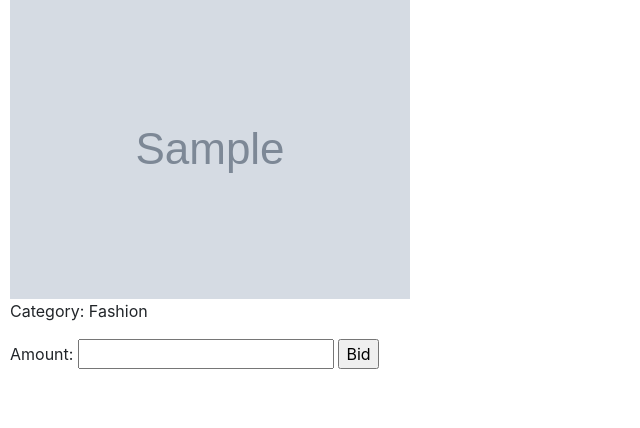
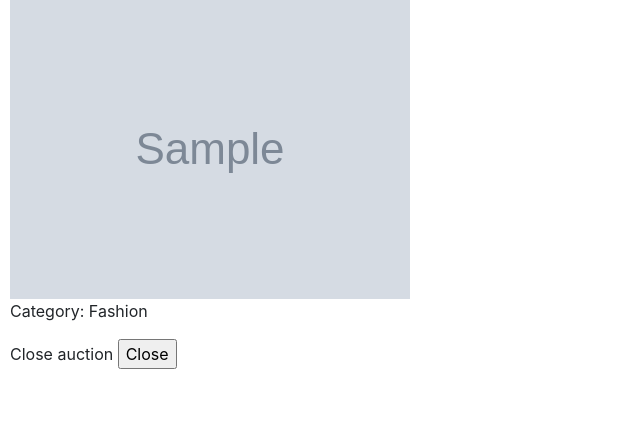
Before and after one commit to cdramirezh/commerce, a Django app: page /auction/1 in a window 1280 px wide. Shown: the part 330-758 px from the top of the page, without its empty margins (0-640 px from the left). Run offline with Django 3.2, Linux system fonts and the light colour scheme; a user stored in the database is signed in; tables that the repository leaves empty hold one stand-in row (values such as "Sample post"); grey boxes marked "Sample" are stand-in pictures; some libraries are stand-ins or nearby versions.

Commit message:
Now auction creator can close Auctions. Winner is presented with a message saying Youre the winner!

```diff
--- a/auctions/models.py
+++ b/auctions/models.py
@@ -37,8 +37,23 @@ class Auction(models.Model):
     winner = models.ForeignKey(User, on_delete=models.SET_NULL, blank=True, null=True)
     creator = models.ForeignKey(User, on_delete=models.CASCADE, related_name="created_auctions")
 
-    def close(self, winner):
-        self.winner=winner
+    def close(self):
+        # This query coulb be avoided by adding a 'last_bidder' attribe to the Auction model
+        # And implementig a method 'Auction.set_price_and_bidder(amount=self.amount, last_bidder=self.user) inside the bid clean() method
+        # If this were a real Auction site with millions of bids per second,
+        # then it would be sensible to implement the auction closing in the beforementioned way
+        # But I want to familiarize miself with the Django queries so I implement it this way
+
+        # .objects brings me the Bid manager
+        # .all() brings me the full table
+        # .filter(auction=self) is equivalent to WHERE id = ...
+        # .order_by('amount') is selfexplanatory
+        # the 'minus' (-) in '-amount' tells the order_by method to sort by descending order
+        # [0] gets the first element
+        winner = Bid.objects.all().filter(auction=self).order_by('-amount')[0].user
+
+        if winner is not None: self.winner=winner
+
         self.set_active_status(False)
         self.save()
 
--- a/auctions/templates/auctions/auction_page.html
+++ b/auctions/templates/auctions/auction_page.html
@@ -20,14 +20,29 @@
         <img src="{{ auction.image }}" alt="This auction has no image">
         <p>Category: {{ auction.get_category_display }}</p>
 
-        {% if user.is_authenticated and auction.is_active %}
+        {% if user.is_authenticated %}
+
+            {% if auction.is_active %}
+
+                {% if user_is_creator %}
+                    <form action="{% url 'close' auction.id %}" method="POST">
+                        {% csrf_token %}
+                        <label for="id_close">Close auction</label>
+                        <input id="id_close" type="submit" value="Close">
+                    </form>
+                {% else %}
                     <form action="{% url 'bid' auction.id %}" method="POST">
                         {% csrf_token %}
                         <label for="id_amount">Amount:</label>
                         <input id="id_amount" type="number" name="amount" min="{{ min_bid_value }}" required="">
                         <input type="submit" value="Bid">
                     </form>
+                {% endif %}
+
+            {% elif user_is_winner %}
+                <div>You're the winner!</div>
             {% else %}
+            {% endif %}
         {% endif %}
 
     {% endif %}
--- a/auctions/urls.py
+++ b/auctions/urls.py
@@ -10,5 +10,6 @@ urlpatterns = [
     path("create_auction", views.create_auction, name='create_auction'),
     path("auction/<int:auction_id>", views.auction_page, name='auction'),
     path("toggle_watchlist/<int:auction_id>", views.toggle_watchlist, name='toggle_watchlist'),
-    path("bid/<int:auction_id>", views.bid, name='bid')
+    path("bid/<int:auction_id>", views.bid, name='bid'),
+    path("close/<int:auction_id>", views.close_auction, name='close')
 ]
--- a/auctions/views.py
+++ b/auctions/views.py
@@ -120,11 +120,16 @@ def auction_page(request,auction_id):
     user_is_creator = auction.creator == request.user
     user_is_creator = auction in request.user.created_auctions.all()
 
+    #Define if the user is the winner
+    user_is_winner = auction.winner == request.user
+
     return render(request, "auctions/auction_page.html", {
         'auction': auction,
         'watchlist_message': watchlist_message,
         'min_bid_value': min_bid_value,
-        'user_is_creator': user_is_creator
+        'user_is_creator': user_is_creator,
+        'user_is_winner': user_is_winner
+
     })
 
 @login_required(login_url='login')
@@ -181,6 +186,14 @@ def bid(request, auction_id):
 
     return HttpResponseRedirect(reverse("auction", args=(auction_id,)))
 
+@login_required
+def close_auction(request, auction_id):
 
-def close_auction(request):
-    pass
+    #Ensure the requested auction exists
+    try:
+        auction = Auction.objects.get(id=auction_id)
+    except ObjectDoesNotExist:
+        return HttpResponseRedirect(reverse("auction", args=(auction_id,)))
+
+    auction.close()
+    return HttpResponseRedirect(reverse("auction", args=(auction_id,)))
```
Lines whose indentation alone changed are shown as unchanged.
